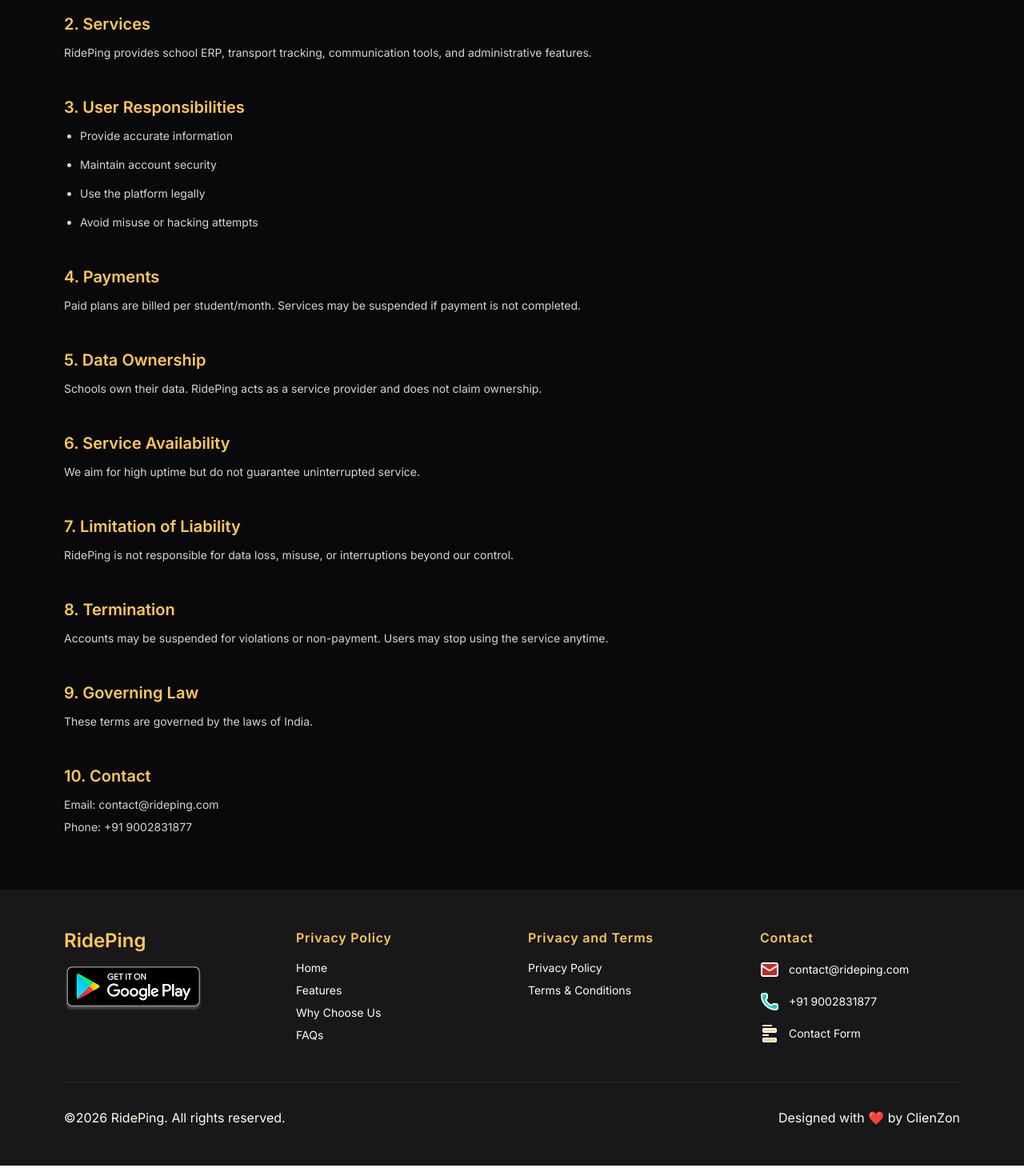
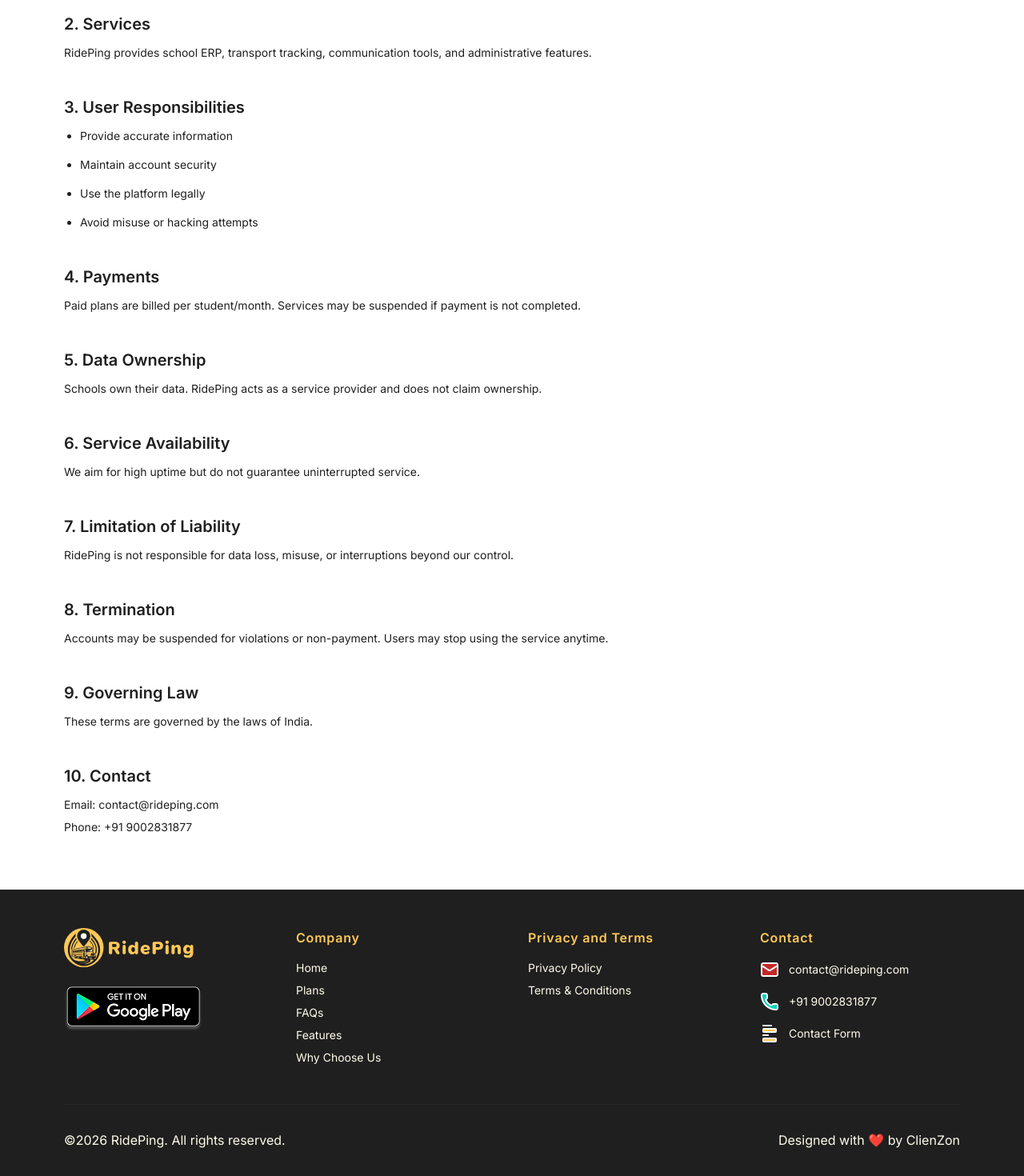
Before and after one commit to Piyush8092/RidePing, a Next.js app: page /terms-and-conditions in a window 1280 px wide. Shown: the part 260-1730 px from the top of the page at 80% size. Built offline with nearby package versions, Linux system fonts and the light colour scheme.

Commit message:
update the footer section content and add link urls

```diff
--- a/src/app/globals.css
+++ b/src/app/globals.css
@@ -40,6 +40,7 @@ body {
   overflow-x: hidden;
   scroll-behavior: smooth;
   scroll-padding-top: 4rem;
+  scroll-behavior: smooth;
 }
 
 body {
--- a/src/app/privacy-policy/page.jsx
+++ b/src/app/privacy-policy/page.jsx
@@ -4,7 +4,7 @@ export default function PrivacyPolicyPage() {
   return (
     <PolicyLayout title="Privacy Policy">
       <section>
-        <h2 className="text-primary mb-2 text-xl font-semibold">1. Introduction</h2>
+        <h2 className="text-text-primary mb-2 text-xl font-semibold">1. Introduction</h2>
         <p>
           RidePing provides a school ERP platform to manage student data, transport tracking,
           communication, and administrative operations.
@@ -12,7 +12,7 @@ export default function PrivacyPolicyPage() {
       </section>
 
       <section>
-        <h2 className="text-primary mb-2 text-xl font-semibold">2. Information We Collect</h2>
+        <h2 className="text-text-primary mb-2 text-xl font-semibold">2. Information We Collect</h2>
         <ul className="list-disc space-y-2 pl-5">
           <li>Student details (name, class, roll number)</li>
           <li>Parent/guardian contact information</li>
@@ -24,7 +24,7 @@ export default function PrivacyPolicyPage() {
       </section>
 
       <section>
-        <h2 className="text-primary mb-2 text-xl font-semibold">3. How We Use Information</h2>
+        <h2 className="text-text-primary mb-2 text-xl font-semibold">3. How We Use Information</h2>
         <ul className="list-disc space-y-2 pl-5">
           <li>Provide ERP services</li>
           <li>Enable transport tracking</li>
@@ -35,7 +35,7 @@ export default function PrivacyPolicyPage() {
       </section>
 
       <section>
-        <h2 className="text-primary mb-2 text-xl font-semibold">4. Data Sharing</h2>
+        <h2 className="text-text-primary mb-2 text-xl font-semibold">4. Data Sharing</h2>
         <p>
           We do not sell user data. Data may be shared with schools using the platform or trusted
           third-party services when required.
@@ -43,7 +43,7 @@ export default function PrivacyPolicyPage() {
       </section>
 
       <section>
-        <h2 className="text-primary mb-2 text-xl font-semibold">5. Data Security</h2>
+        <h2 className="text-text-primary mb-2 text-xl font-semibold">5. Data Security</h2>
         <p>
           We use secure systems, encryption, and controlled access. However, no system is completely
           secure.
@@ -51,12 +51,12 @@ export default function PrivacyPolicyPage() {
       </section>
 
       <section>
-        <h2 className="text-primary mb-2 text-xl font-semibold">6. Data Retention</h2>
+        <h2 className="text-text-primary mb-2 text-xl font-semibold">6. Data Retention</h2>
         <p>Data is retained as long as the school uses RidePing or as required by law.</p>
       </section>
 
       <section>
-        <h2 className="text-primary mb-2 text-xl font-semibold">7. Children’s Privacy</h2>
+        <h2 className="text-text-primary mb-2 text-xl font-semibold">7. Children’s Privacy</h2>
         <p>
           Data is managed by schools and parents. We do not directly collect data from children
           without authorization.
@@ -64,7 +64,7 @@ export default function PrivacyPolicyPage() {
       </section>
 
       <section>
-        <h2 className="text-primary mb-2 text-xl font-semibold">8. User Rights</h2>
+        <h2 className="text-text-primary mb-2 text-xl font-semibold">8. User Rights</h2>
         <p>
           Users may request access, correction, or deletion of data through the school
           administration.
@@ -72,7 +72,7 @@ export default function PrivacyPolicyPage() {
       </section>
 
       <section>
-        <h2 className="text-primary mb-2 text-xl font-semibold">9. Contact Us</h2>
+        <h2 className="text-text-primary mb-2 text-xl font-semibold">9. Contact Us</h2>
         <p>Email: contact@rideping.com</p>
         <p>Phone: +91 9002831877</p>
       </section>
--- a/src/app/terms-and-conditions/page.jsx
+++ b/src/app/terms-and-conditions/page.jsx
@@ -4,14 +4,14 @@ export default function TermsPage() {
   return (
     <PolicyLayout title="Terms & Conditions">
       <section>
-        <h2 className="text-primary mb-2 text-xl font-semibold">1. Acceptance of Terms</h2>
+        <h2 className="text-text-primary mb-2 text-xl font-semibold">1. Acceptance of Terms</h2>
         <p>
           By using RidePing, you agree to these terms. If you do not agree, do not use the platform.
         </p>
       </section>
 
       <section>
-        <h2 className="text-primary mb-2 text-xl font-semibold">2. Services</h2>
+        <h2 className="text-text-primary mb-2 text-xl font-semibold">2. Services</h2>
         <p>
           RidePing provides school ERP, transport tracking, communication tools, and administrative
           features.
@@ -19,7 +19,7 @@ export default function TermsPage() {
       </section>
 
       <section>
-        <h2 className="text-primary mb-2 text-xl font-semibold">3. User Responsibilities</h2>
+        <h2 className="text-text-primary mb-2 text-xl font-semibold">3. User Responsibilities</h2>
         <ul className="list-disc space-y-2 pl-5">
           <li>Provide accurate information</li>
           <li>Maintain account security</li>
@@ -29,7 +29,7 @@ export default function TermsPage() {
       </section>
 
       <section>
-        <h2 className="text-primary mb-2 text-xl font-semibold">4. Payments</h2>
+        <h2 className="text-text-primary mb-2 text-xl font-semibold">4. Payments</h2>
         <p>
           Paid plans are billed per student/month. Services may be suspended if payment is not
           completed.
@@ -37,26 +37,26 @@ export default function TermsPage() {
       </section>
 
       <section>
-        <h2 className="text-primary mb-2 text-xl font-semibold">5. Data Ownership</h2>
+        <h2 className="text-text-primary mb-2 text-xl font-semibold">5. Data Ownership</h2>
         <p>
           Schools own their data. RidePing acts as a service provider and does not claim ownership.
         </p>
       </section>
 
       <section>
-        <h2 className="text-primary mb-2 text-xl font-semibold">6. Service Availability</h2>
+        <h2 className="text-text-primary mb-2 text-xl font-semibold">6. Service Availability</h2>
         <p>We aim for high uptime but do not guarantee uninterrupted service.</p>
       </section>
 
       <section>
-        <h2 className="text-primary mb-2 text-xl font-semibold">7. Limitation of Liability</h2>
+        <h2 className="text-text-primary mb-2 text-xl font-semibold">7. Limitation of Liability</h2>
         <p>
           RidePing is not responsible for data loss, misuse, or interruptions beyond our control.
         </p>
       </section>
 
       <section>
-        <h2 className="text-primary mb-2 text-xl font-semibold">8. Termination</h2>
+        <h2 className="text-text-primary mb-2 text-xl font-semibold">8. Termination</h2>
         <p>
           Accounts may be suspended for violations or non-payment. Users may stop using the service
           anytime.
@@ -64,12 +64,12 @@ export default function TermsPage() {
       </section>
 
       <section>
-        <h2 className="text-primary mb-2 text-xl font-semibold">9. Governing Law</h2>
+        <h2 className="text-text-primary mb-2 text-xl font-semibold">9. Governing Law</h2>
         <p>These terms are governed by the laws of India.</p>
       </section>
 
       <section>
-        <h2 className="text-primary mb-2 text-xl font-semibold">10. Contact</h2>
+        <h2 className="text-text-primary mb-2 text-xl font-semibold">10. Contact</h2>
         <p>Email: contact@rideping.com</p>
         <p>Phone: +91 9002831877</p>
       </section>
--- a/src/components/FAQs.js
+++ b/src/components/FAQs.js
@@ -1,8 +1,6 @@
 "use client";
 import React, { useState } from "react";
-import Image from "next/image";
 import Questions from "@/components/Questions.jsx";
-import UnderlineImg from "@/components/assets/Ellipse1.png";
 import SectionHeading from "./common/SectionHeading";
 
 const FAQs = () => {
--- a/src/components/Footer.js
+++ b/src/components/Footer.js
@@ -1,50 +1,54 @@
 "use client";
 import Image from "next/image";
-import React from "react";
+import Link from "next/link";
 import PlayBTN from "@/components/assets/PlayBTN.png";
 import mailIcon from "@/components/assets/iconsfooter/mail.png";
 import phoneIcon from "@/components/assets/iconsfooter/phone.png";
 import formIcon from "@/components/assets/iconsfooter/form.png";
-import Link from "next/link";
+import Logo from "@/components/assets/logo-footer.svg";
 
 const Footer = () => {
   return (
-    <footer id="contact" className="bg-zinc-900 px-6 py-12 text-zinc-400 md:px-20">
+    <footer id="contact" className="bg-[#1F1F1F] px-6 py-12 text-zinc-400 md:px-20">
       <div className="mx-auto max-w-7xl">
         <div className="grid grid-cols-1 gap-10 md:grid-cols-3 lg:grid-cols-4">
           {/* Logo */}
           <div className="col-span-1 lg:col-span-1">
-            <h2 className="text-primary mb-4 text-2xl font-semibold">RidePing</h2>
-            <div className="w-44 cursor-pointer transition-opacity hover:opacity-90">
+            <Link href="/">
+              <Image src={Logo} alt="RidePing" width={163} height={51} />
+            </Link>
+            <div className="mt-6 w-44 cursor-pointer transition-opacity hover:opacity-90">
               <Image src={PlayBTN} alt="Get it on Google Play" priority />
             </div>
           </div>
 
-          {/* Privacy Policy Links */}
           <div>
-            <h3 className="text-1xl text-primary mb-4 font-semibold tracking-wider">
-              Privacy Policy
-            </h3>
+            <h3 className="text-1xl text-primary mb-4 font-semibold tracking-wider">Company</h3>
             <ul className="space-y-2 text-sm">
               <li>
-                <a href="#" className="hover:text-primary text-amber-50 transition">
+                <Link href="/" className="hover:text-primary text-amber-50 transition">
                   Home
-                </a>
+                </Link>
               </li>
               <li>
-                <a href="#" className="hover:text-primary text-amber-50 transition">
-                  Features
-                </a>
+                <Link href="/#plans" className="hover:text-primary text-amber-50 transition">
+                  Plans
+                </Link>
               </li>
               <li>
-                <a href="#" className="hover:text-primary text-amber-50 transition">
-                  Why Choose Us
-                </a>
+                <Link href="/#faqs" className="hover:text-primary text-amber-50 transition">
+                  FAQs
+                </Link>
               </li>
               <li>
-                <a href="#" className="hover:text-primary text-amber-50 transition">
-                  FAQs
-                </a>
+                <Link href="/#features" className="hover:text-primary text-amber-50 transition">
+                  Features
+                </Link>
+              </li>
+              <li>
+                <Link href="/#why" className="hover:text-primary text-amber-50 transition">
+                  Why Choose Us
+                </Link>
               </li>
             </ul>
           </div>
@@ -141,7 +145,14 @@ const Footer = () => {
           <p className="text-amber-50">
             ©{new Date().getFullYear()} RidePing. All rights reserved.
           </p>
-          <p className="text-amber-50">Designed with ❤️ by ClienZon</p>
+          <a
+            href="https://www.clienzon.com"
+            target="_blank"
+            rel="noopener noreferrer"
+            className="text-amber-50"
+          >
+            Designed with ❤️ by ClienZon
+          </a>
         </div>
       </div>
     </footer>
--- a/src/components/Navbar.js
+++ b/src/components/Navbar.js
@@ -4,7 +4,7 @@ import React, { useEffect, useState } from "react";
 import { Menu, X } from "lucide-react";
 import Image from "next/image";
 import Logo from "@/components/assets/logo.svg";
-//sections for navbar
+import Link from "next/link";
 
 const sections = [
   { id: "home", label: "Home" },
@@ -44,33 +44,20 @@ const Navbar = () => {
     return () => window.removeEventListener("scroll", handleScroll);
   }, []);
 
-  /* ---------- SMOOTH SCROLL ---------- */
-  const scrollToSection = (id) => {
-    const el = document.getElementById(id);
-    if (!el) return;
-
-    setIsOpen(false);
-
-    window.scrollTo({
-      top: el.offsetTop - 64,
-      behavior: "smooth",
-    });
-  };
-
   return (
     <nav className="bg-primary fixed top-0 left-0 z-[100] h-16 w-full shadow-md">
       <div className="mx-auto flex h-full max-w-7xl items-center justify-between px-6">
         {/* LOGO */}
-        <div className="flex items-center gap-2">
+        <Link href="/">
           <Image src={Logo} alt="RidePing" width={163} height={51} />
-        </div>
+        </Link>
 
         {/* DESKTOP MENU */}
         <div className="hidden gap-6 md:flex">
           {sections.map((sec) => (
-            <button
+            <Link
               key={sec.id}
-              onClick={() => scrollToSection(sec.id)}
+              href={`/#${sec.id}`}
               className={`relative text-sm font-semibold transition ${
                 active === sec.id ? "text-text-primary" : "text-subtext hover:text-text-primary"
               } `}
@@ -83,7 +70,7 @@ const Navbar = () => {
                   active === sec.id ? "w-full opacity-100" : "w-0 opacity-0"
                 } `}
               />
-            </button>
+            </Link>
           ))}
         </div>
 
@@ -98,9 +85,9 @@ const Navbar = () => {
         <div className="bg-primary relative -top-2 space-y-3 rounded-bl-[160px] pt-5 shadow-lg">
           <div className="mx-6 space-y-1.5 border-t border-white py-6">
             {sections.map((sec) => (
-              <button
+              <Link
                 key={sec.id}
-                onClick={() => scrollToSection(sec.id)}
+                href={`/#${sec.id}`}
                 className={`block w-full text-right text-lg font-semibold ${
                   active === sec.id
                     ? "underline decoration-[#FF0037] decoration-2 underline-offset-4"
@@ -108,7 +95,7 @@ const Navbar = () => {
                 } `}
               >
                 {sec.label}
-              </button>
+              </Link>
             ))}
           </div>
         </div>
--- a/src/components/common/PolicyLayout.jsx
+++ b/src/components/common/PolicyLayout.jsx
@@ -2,9 +2,9 @@
 
 const PolicyLayout = ({ title, children }) => {
   return (
-    <main className="bg-zinc-950 px-6 pt-[100px] pb-16 text-zinc-300 md:px-20">
+    <main className="text-text-primary bg-white px-6 pt-[100px] pb-16 md:px-20">
       <div className="mx-auto max-w-7xl">
-        <h1 className="text-primary mb-8 text-3xl font-bold md:text-4xl">{title}</h1>
+        <h1 className="text-text-primary mb-8 text-3xl font-bold md:text-4xl">{title}</h1>
 
         <div className="space-y-10 text-sm leading-7">{children}</div>
       </div>
```
Also changed, not shown: src/components/assets/logo-footer.svg (added).
